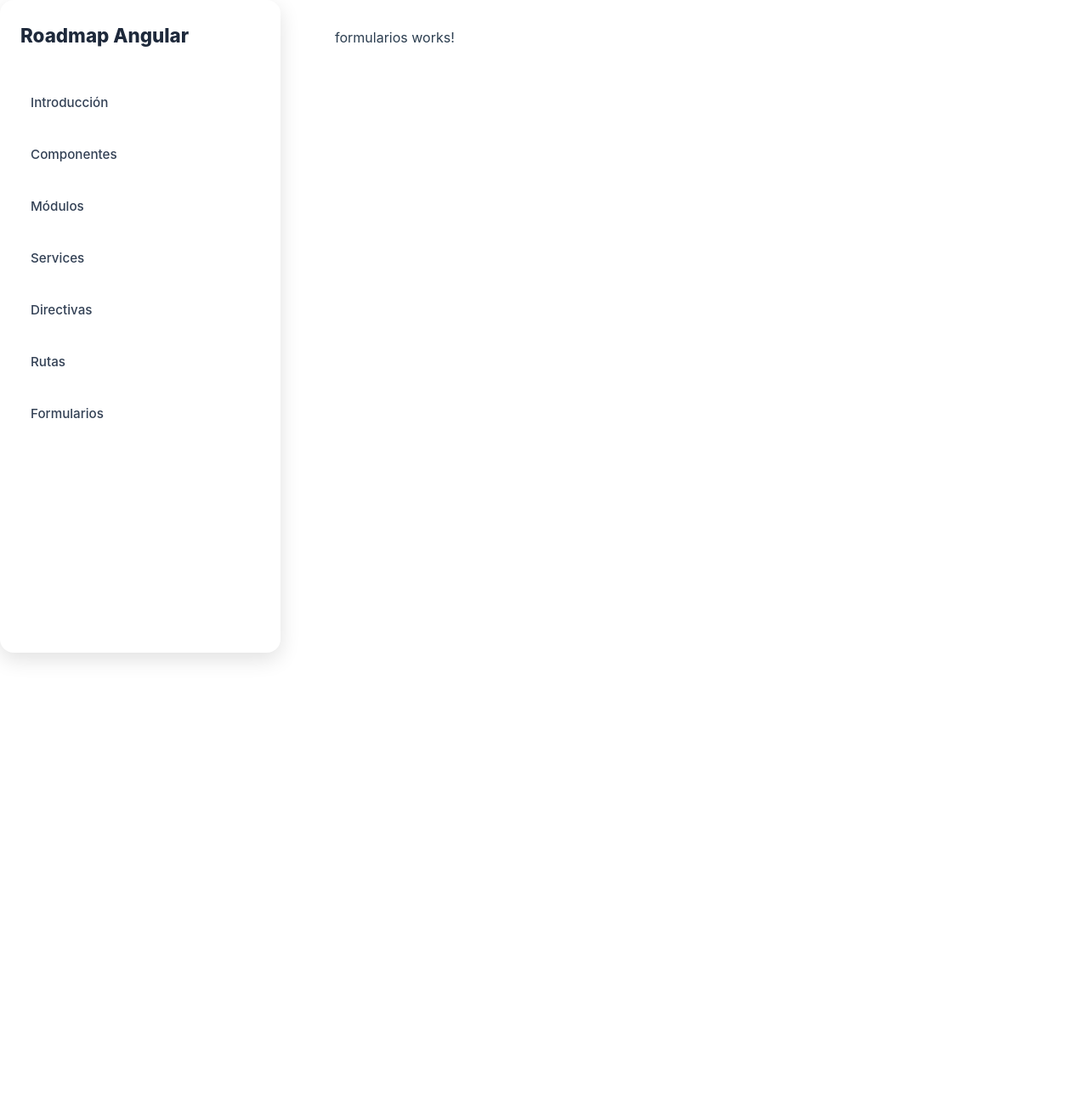
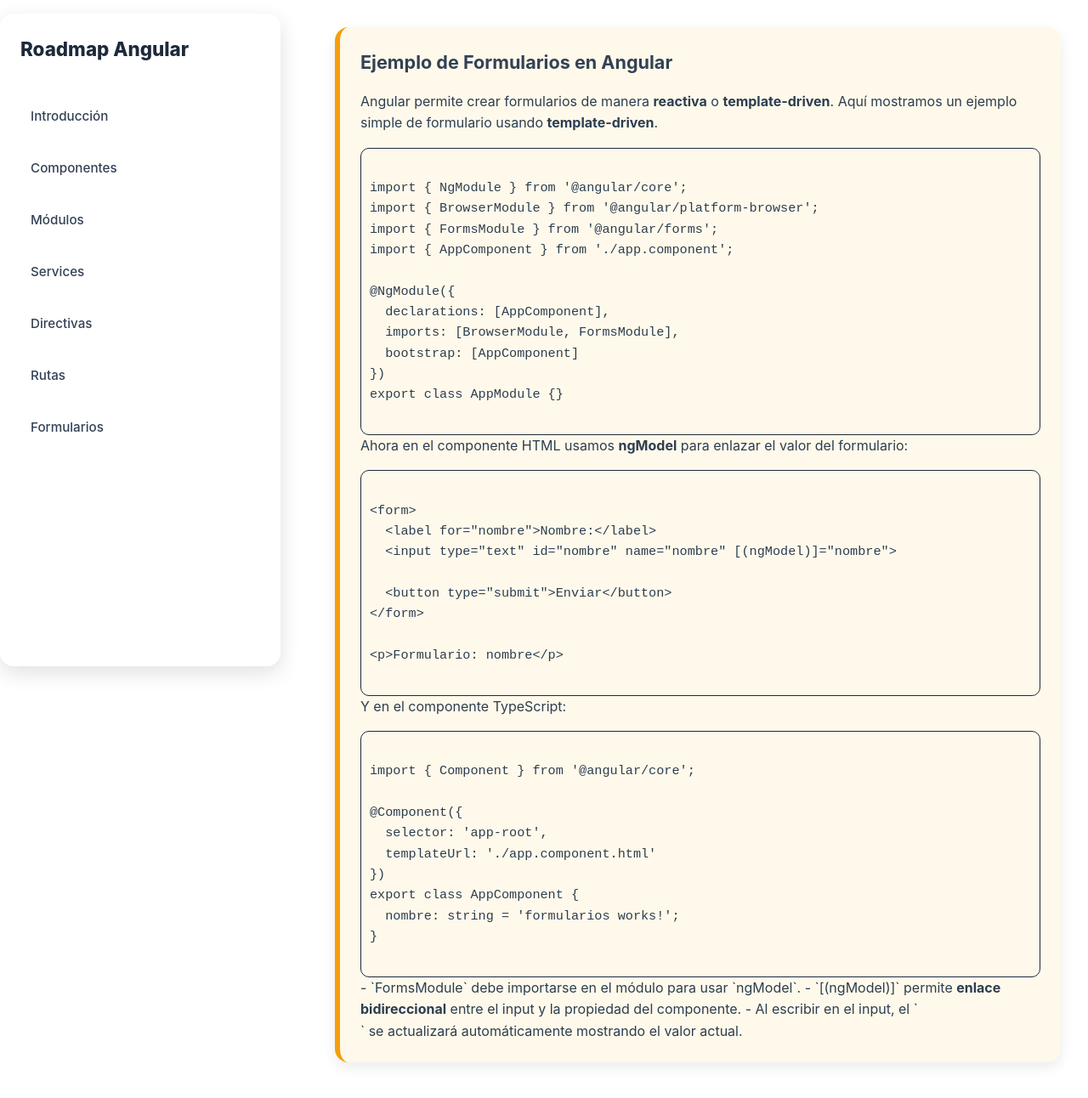
Before and after one commit to PabloGarciaJC/roadmap-angular, an Angular app: page /formularios in a window 1280 px wide. Shown: the top 1292 px of the page at 85% size. Before the commit the page ends 816 px from the top, so only its background shows below. Built offline with nearby package versions, Linux system fonts and the light colour scheme.

Commit message:
se implenta texto informativo para formulario

```diff
--- a/src/app/pages/formularios/formularios.html
+++ b/src/app/pages/formularios/formularios.html
@@ -1 +1,67 @@
-<p>formularios works!</p>
+<div class="card card-info">
+    <h2 class="subtitle">Ejemplo de Formularios en Angular</h2>
+    <p>
+        Angular permite crear formularios de manera <strong>reactiva</strong> o <strong>template-driven</strong>.
+        Aquí mostramos un ejemplo simple de formulario usando <strong>template-driven</strong>.
+    </p>
+
+    <div class="code-block">
+        <pre>
+<!-- app.module.ts -->
+import &#123; NgModule &#125; from '@angular/core';
+import &#123; BrowserModule &#125; from '@angular/platform-browser';
+import &#123; FormsModule &#125; from '@angular/forms';
+import &#123; AppComponent &#125; from './app.component';
+
+@NgModule(&#123;
+  declarations: [AppComponent],
+  imports: [BrowserModule, FormsModule],
+  bootstrap: [AppComponent]
+&#125;)
+export class AppModule &#123;&#125;
+        </pre>
+    </div>
+
+    <p>
+        Ahora en el componente HTML usamos <strong>ngModel</strong> para enlazar el valor del formulario:
+    </p>
+
+    <div class="code-block">
+        <pre>
+<!-- app.component.html -->
+&lt;form&gt;
+  &lt;label for="nombre"&gt;Nombre:&lt;/label&gt;
+  &lt;input type="text" id="nombre" name="nombre" [(ngModel)]="nombre"&gt;
+
+  &lt;button type="submit"&gt;Enviar&lt;/button&gt;
+&lt;/form&gt;
+
+&lt;p&gt;Formulario: nombre&lt;/p&gt;
+        </pre>
+    </div>
+
+    <p>
+        Y en el componente TypeScript:
+    </p>
+
+    <div class="code-block">
+        <pre>
+<!-- app.component.ts -->
+import &#123; Component &#125; from '@angular/core';
+
+@Component(&#123;
+  selector: 'app-root',
+  templateUrl: './app.component.html'
+&#125;)
+export class AppComponent &#123;
+  nombre: string = 'formularios works!';
+&#125;
+        </pre>
+    </div>
+
+    <p>
+        - `FormsModule` debe importarse en el módulo para usar `ngModel`.
+        - `[(ngModel)]` permite <strong>enlace bidireccional</strong> entre el input y la propiedad del componente.
+        - Al escribir en el input, el `<p>` se actualizará automáticamente mostrando el valor actual.
+    </p>
+</div>
```
